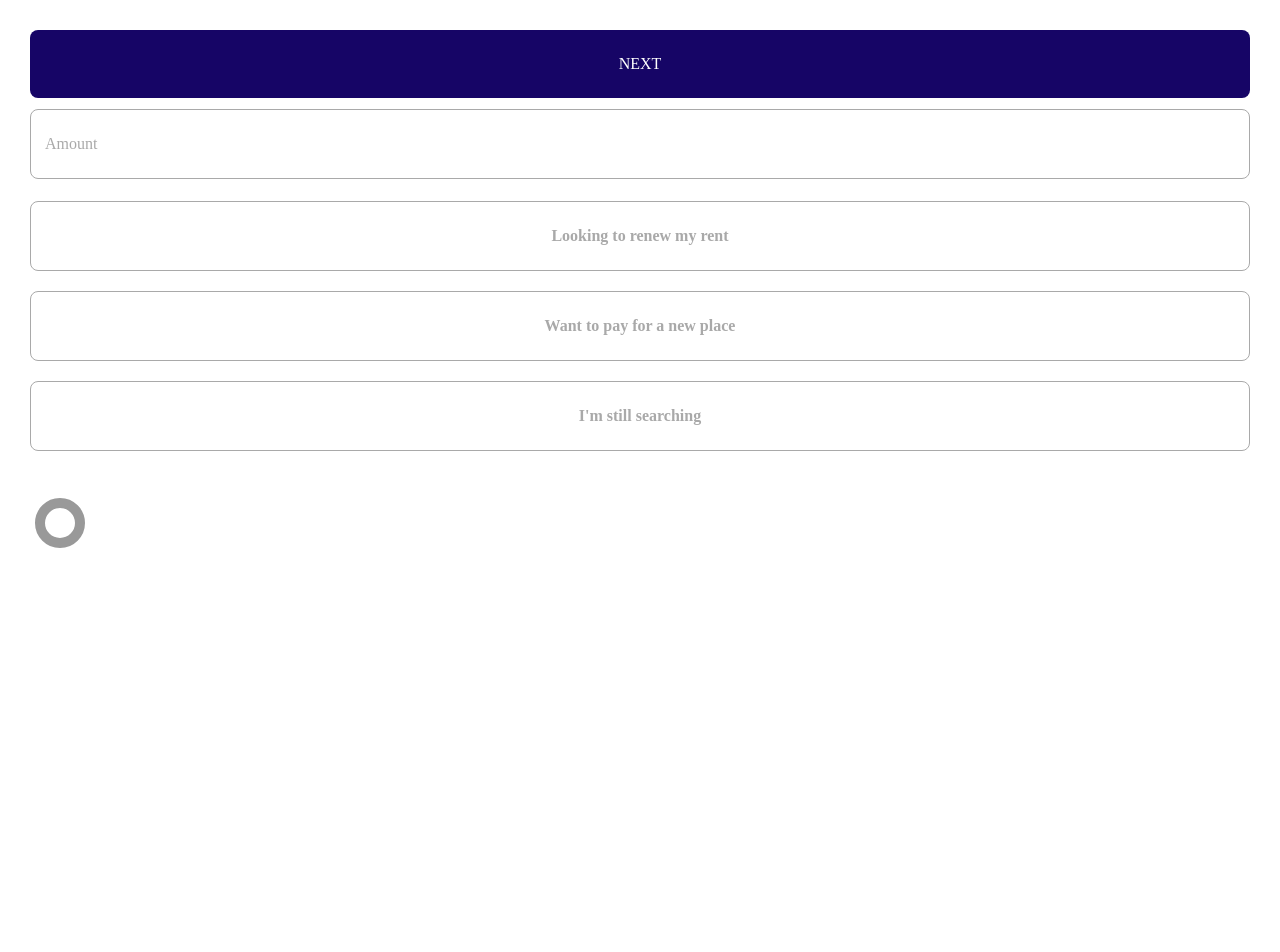
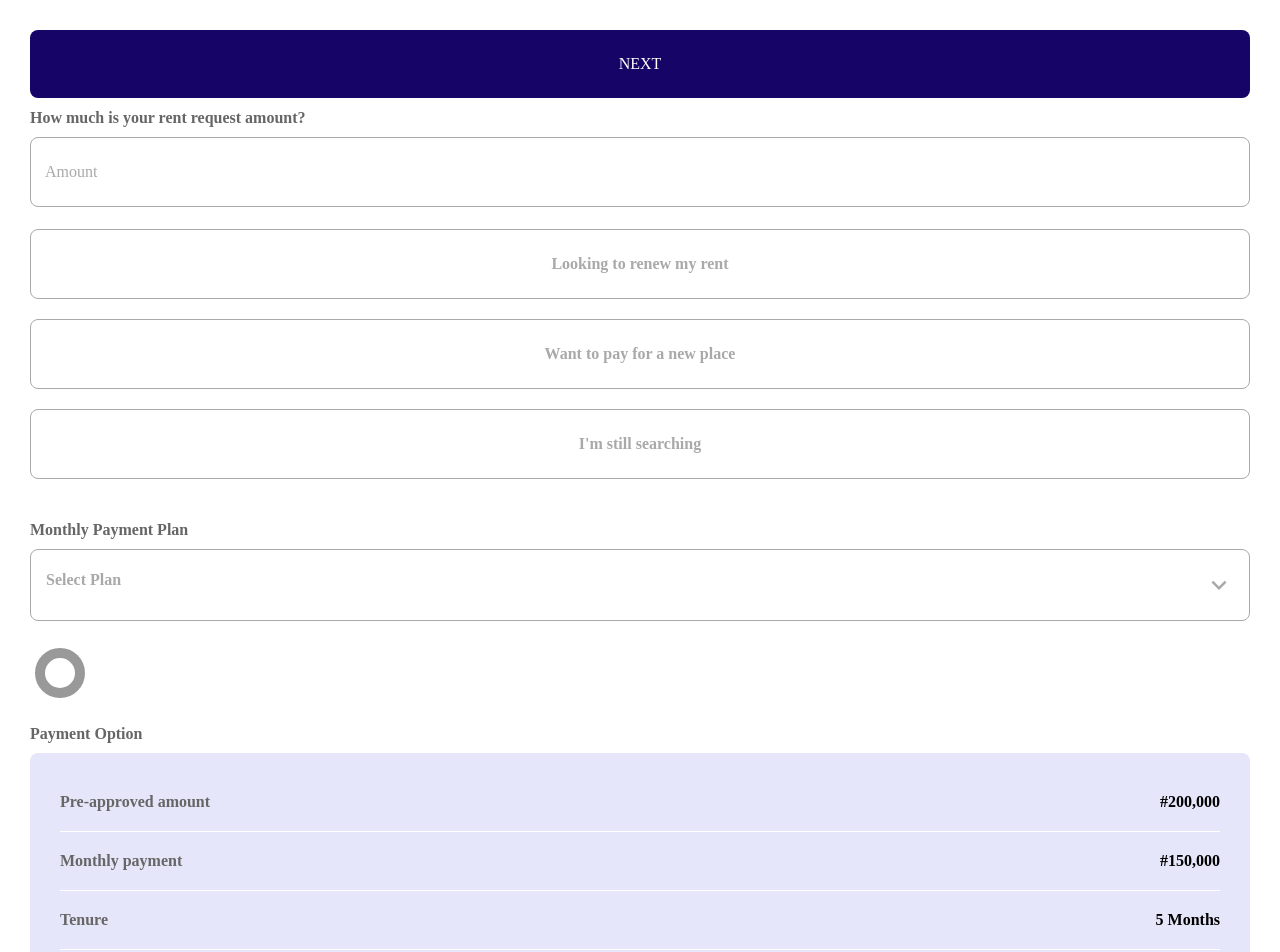
Before and after one commit to xs-max/kwaba, a Next.js app: page /components in a window 1280 px wide. Shown: the top 952 px of the page. Before the commit the page ends 800 px from the top, so only its background shows below. Built offline with nearby package versions, Linux system fonts and the light colour scheme.

Commit message:
finishing up components

```diff
--- a/components/InputElement/InputElement.module.css
+++ b/components/InputElement/InputElement.module.css
@@ -1,3 +1,14 @@
+.container {
+    width: 100%;
+}
+
+.container p {
+    font-size: 1.6rem;
+    font-weight: 600;
+    color: var(--kwaba-gray-2);
+    margin-bottom: 1rem;
+}
+
 .inputWrapper {
   position: relative;
   width: 100%;
@@ -21,7 +32,7 @@
   border-radius: 0.8rem;
   outline: none;
   height: 100%;
-  color: var(--kwaba-dark);
+  color: var(--kwaba-black);
   font-weight: 800;
 }
 
--- a/components/InputElement/index.tsx
+++ b/components/InputElement/index.tsx
@@ -2,17 +2,20 @@ import React from 'react'
 import styles from './InputElement.module.css'
 
 type InputElementProps = {
-    label: string;
     name: string;
+    caption: string;
 }
 
-const InputElement = ({label, name, ...rest}: InputElementProps) => {
+const InputElement = ({name, caption, ...rest}: InputElementProps) => {
   return (
-    <div className={styles["inputWrapper"]}>
-      <input className={styles["formInput"]} id={name} type="text" {...rest} />
-      <label className={styles["formLabel"]} htmlFor={name}>
-        Amount
-      </label>
+    <div className={styles["container"]}>
+        <p>{caption}</p>
+        <div className={styles["inputWrapper"]}>
+            <input className={styles["formInput"]} id={name} type="text" {...rest} />
+            <label className={styles["formLabel"]} htmlFor={name}>
+                Amount
+            </label>
+        </div>
     </div>
   );
 }
--- /dev/null
+++ b/components/PaymentSummary/PaymentSummary.module.css
@@ -0,0 +1,32 @@
+.paymentSummary {
+  width: 100%;
+}
+
+.paymentSummary p {
+  font-size: 1.6rem;
+  font-weight: 800;
+  color: var(--kwaba-gray-2);
+  margin-bottom: 1rem;
+}
+
+.option__container {
+  width: 100%;
+  padding: 2rem 3rem 3rem 3rem;
+  border-radius: 0.8rem;
+  background: var(--kwaba-purple-light);
+}
+
+.option__item {
+  border-bottom: 0.1rem solid var(--kwaba-white);
+  padding: 2rem 0;
+  display: flex;
+  justify-content: space-between;
+  align-items: center;
+  font-size: 1.6rem;
+  font-weight: 800;
+  color: var(--kwaba-gray-2);
+}
+
+.option__item_value {
+    color: var(--kwaba-black);
+}
--- /dev/null
+++ b/components/PaymentSummary/index.tsx
@@ -0,0 +1,32 @@
+import React from 'react'
+import styles from './PaymentSummary.module.css'
+
+const PaymentSummary = () => {
+  return (
+    <div className={styles["paymentSummary"]}>
+      <p>Payment Option</p>
+      <div className={styles["option__container"]}>
+        <div className={styles["option__item"]}>
+          <span className={styles["option__item_description"]}>
+            Pre-approved amount
+          </span>
+          <span className={styles["option__item_value"]}>#200,000</span>
+        </div>
+        <div className={styles["option__item"]}>
+          <span className={styles["option__item_description"]}>
+            Monthly payment
+          </span>
+          <span className={styles["option__item_value"]}>#150,000</span>
+        </div>
+        <div className={styles["option__item"]}>
+          <span className={styles["option__item_description"]}>
+            Tenure
+          </span>
+          <span className={styles["option__item_value"]}>5 Months</span>
+        </div>
+      </div>
+    </div>
+  );
+}
+
+export default PaymentSummary
--- /dev/null
+++ b/components/SelectInput/SelectInput.module.css
@@ -0,0 +1,69 @@
+.container {
+  width: 100%;
+}
+
+.container p {
+  font-size: 1.6rem;
+  font-weight: 600;
+  color: var(--kwaba-gray-2);
+  margin-bottom: 1rem;
+}
+
+.inputWrapper {
+  position: relative;
+  width: 100%;
+  padding: 2rem 1.5rem;
+  border: 1px solid var(--kwaba-gray-light);
+  border-radius: 0.8rem;
+  display: flex;
+  justify-content: space-between;
+  align-items: center;
+  outline: none;
+  height: 100%;
+  color: var(--kwaba-black);
+  font-weight: 800;
+  cursor: pointer;
+  transition: border 0.15s ease;
+}
+
+.inputWrapper p {
+  font-size: 1.6rem;
+  font-weight: 600;
+  color: var(--kwaba-gray-light);
+}
+
+.dropDown {
+  position: absolute;
+  background: var(--kwaba-white);
+  top: 110%;
+  left: 0;
+  width: 100%;
+  height: 20rem;
+  border-radius: 0.8rem;
+  z-index: 5;
+  overflow-y: auto;
+  box-shadow: 0 0 0.6rem rgba(0, 0, 0, 0.5);
+}
+
+
+.dropDown ul {
+  list-style: none;
+  padding: 0;
+  margin: 0;
+  padding: 1rem;
+}
+
+.dropDown ul li {
+  padding: 1.8rem 1.5rem;
+  display: flex;
+  justify-content: flex-start;
+  align-items: center;
+  font-size: 1.4rem;
+  font-weight: 600;
+  color: var(--kwaba-gray-2);
+  transition: all 0.3s ease;
+}
+
+.dropDown ul li:hover {
+    background: var(--kwaba-gray-light-2);
+}
--- /dev/null
+++ b/components/SelectInput/index.tsx
@@ -0,0 +1,115 @@
+import React, { useEffect, useId, useState } from 'react'
+import { MdKeyboardArrowDown, MdKeyboardArrowRight } from "react-icons/md";
+import styles from './SelectInput.module.css';
+
+type SelectInputProps = {
+  caption: string;
+};
+
+const SelectInput = ({caption}: SelectInputProps) => {
+    const [value, setValue] = useState('Select Plan');
+    const [dropDownVisible, setDropDownVisible] = useState(false);
+    const dropdownRef = React.useRef<HTMLDivElement>(null);
+
+    useEffect(() => {
+      const handleClickOutside = (e: any) => {
+        if (
+          dropdownRef.current &&
+          !dropdownRef.current.contains(e.target)
+        ) {
+          setDropDownVisible(false);
+        }
+      };
+
+      document.addEventListener("mousedown", (e) => handleClickOutside(e));
+      return () =>
+        document.removeEventListener("mousedown", handleClickOutside);
+    }, [dropdownRef]);
+
+    const dropDownItems = [
+      {
+        id: useId(),
+        text: "1 Month",
+      },
+      {
+        id: useId(),
+        text: "2 Months",
+      },
+      {
+        id: useId(),
+        text: "3 Months",
+      },
+      {
+        id: useId(),
+        text: "4 Months",
+      },
+      {
+        id: useId(),
+        text: "5 Months",
+      },
+      {
+        id: useId(),
+        text: "6 Months",
+      },
+      {
+        id: useId(),
+        text: "7 Months",
+      },
+      {
+        id: useId(),
+        text: "8 Months",
+      },
+      {
+        id: useId(),
+        text: "9 Months",
+      },
+      {
+        id: useId(),
+        text: "10 Months",
+      },
+      {
+        id: useId(),
+        text: "11 Months",
+      },
+      {
+        id: useId(),
+        text: "12 Months",
+      },
+    ];
+  return (
+    <div className={styles["container"]}>
+      <p>{caption}</p>
+      <div
+        className={styles["inputWrapper"]}
+        onClick={() => setDropDownVisible(!dropDownVisible)}
+        ref={dropdownRef}
+      >
+        <p>{value}</p>
+        {!dropDownVisible ? (
+          <MdKeyboardArrowDown size={30} color={"#A9A9A9"} />
+        ) : (
+          <MdKeyboardArrowRight size={30} color={"#A9A9A9"} />
+        )}
+      {dropDownVisible &&
+        <div className={styles["dropDown"]}>
+            <ul>
+                {dropDownItems.map(({ id, text }) => (
+                    <li
+                        key={id}
+                        onClick={() => {
+                             setValue(text)
+                             setDropDownVisible(false)
+                            }
+                        }
+                    >{text}</li>
+                ))
+                }
+            </ul>
+        </div>
+      }
+      </div>
+    </div>
+  );
+}
+
+export default SelectInput
--- a/package.json
+++ b/package.json
@@ -14,6 +14,7 @@
     "next": "12.2.2",
     "react": "18.2.0",
     "react-dom": "18.2.0",
+    "react-icons": "^4.4.0",
     "typescript": "^4.7.4"
   },
   "devDependencies": {
--- a/pages/components/index.tsx
+++ b/pages/components/index.tsx
@@ -2,7 +2,9 @@ import React, { useId, useState } from 'react'
 import Button from '../../components/Button'
 import HouseStatus from '../../components/HouseStatus'
 import InputElement from '../../components/InputElement'
+import PaymentSummary from '../../components/PaymentSummary'
 import ProgressCircle from '../../components/ProgressCircle'
+import SelectInput from '../../components/SelectInput'
 import styles from './components.module.css'
 
 const components = () => {
@@ -33,7 +35,10 @@ const components = () => {
       <Button variant="purple" text="next" />
       <br />
       <br />
-      <InputElement name="rent" label="How much is your rent request amount" />
+      <InputElement
+        name="rent"
+        caption="How much is your rent request amount?"
+      />
       <br />
       <br />
       {statuses.map(({ text, id }) => (
@@ -47,7 +52,13 @@ const components = () => {
       ))}
       <br />
       <br />
-      <ProgressCircle percentage={0}/>
+      <SelectInput caption="Monthly Payment Plan" />
+      <br />
+      <br />
+      <ProgressCircle percentage={0} />
+      <br />
+      <br />
+      <PaymentSummary />
     </div>
   );
 }
--- a/styles/globals.css
+++ b/styles/globals.css
@@ -9,7 +9,9 @@
   --kwaba-purple-light: #E6E6FA;
   --kwaba-purple-light-2: #b8b8f9;
   --kwaba-gray-light: #A9A9A9;
+   --kwaba-gray-light-2: #ccc;
   --kwaba-gray: #999;
+  --kwaba-gray-2: #666;
 }
 
 * {
```
Also changed, not shown: 1 other file (tests, documents, lock files or other folders).
